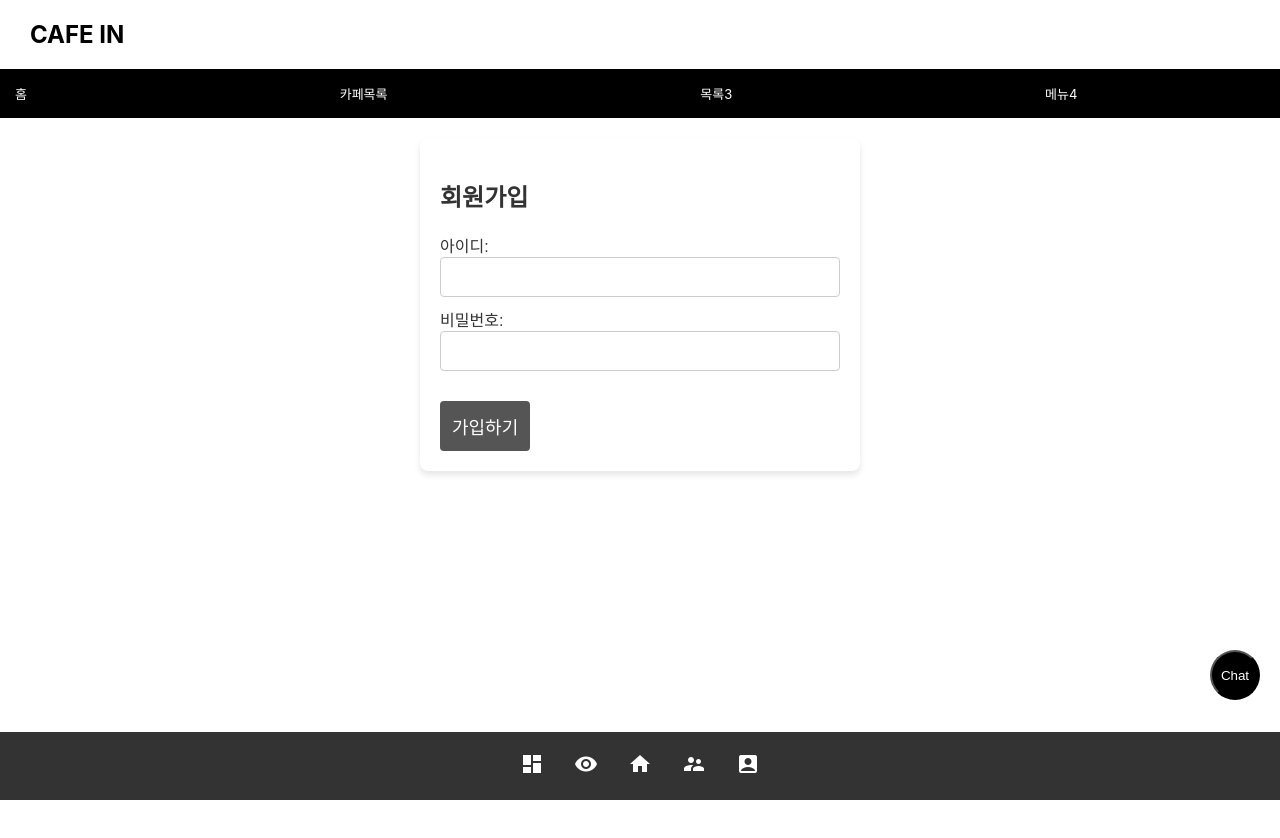
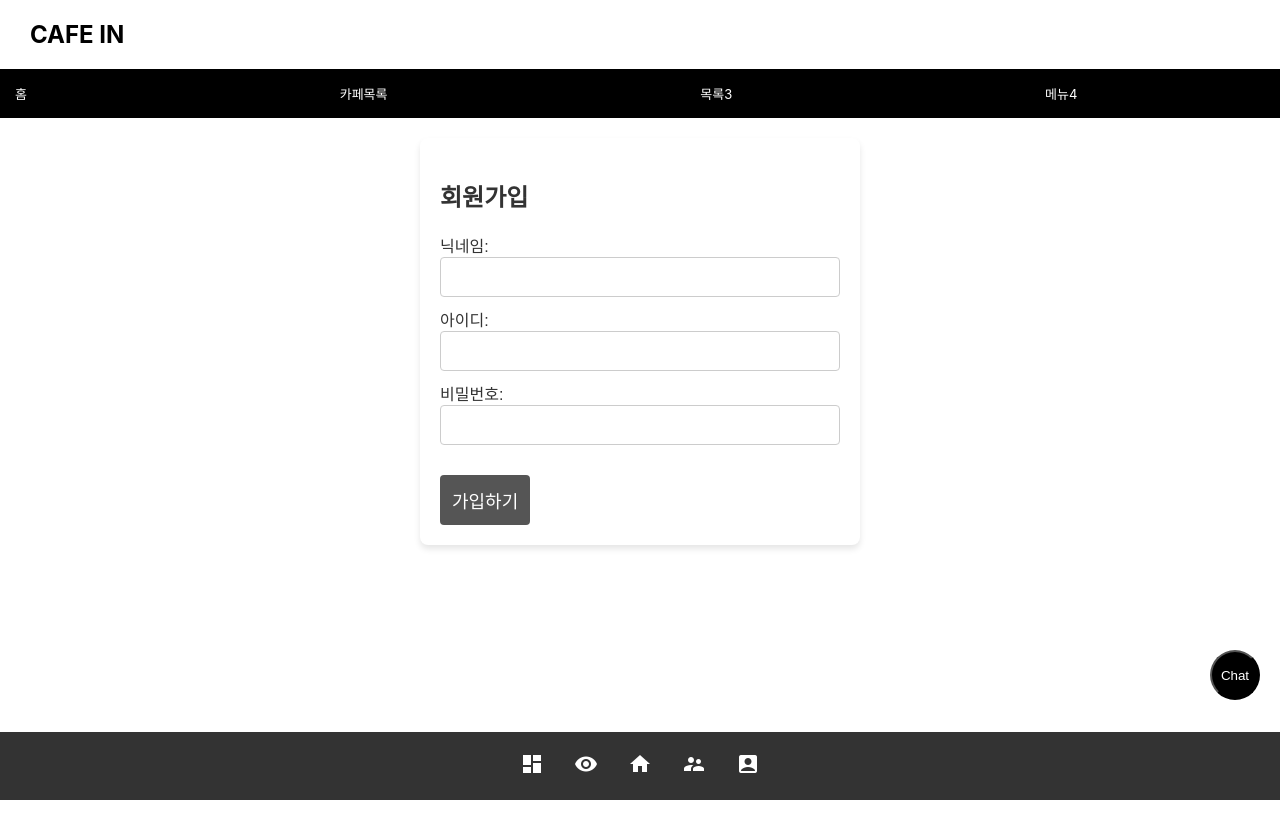
Before and after one commit to hyeongjun6364/SoftwareProject_CafeIn, a React (Create React App) app in the folder cafein/: page /signup in a window 1280 px wide. Shown: the top 838 px of the page. Built offline with nearby package versions, Linux system fonts and the light colour scheme.

Commit message:
닉네임 업데이트

```diff
--- a/cafein/src/page/mypage/signup.jsx
+++ b/cafein/src/page/mypage/signup.jsx
@@ -75,16 +75,87 @@
 
 // export default SignUp
 
+// import React, { useState } from "react"
+// import "../../style/mypage/signup.scss" // 스타일 파일 임포트
+// import axios from "axios"
+// import Question from "./question"
+
+// const SignUp = () => {
+//   const [username, setUsername] = useState("")
+//   const [password, setPassword] = useState("")
+//   const [isRegistered, setIsRegistered] = useState(false)
+//   const [registeredUsername, setRegisteredUsername] = useState("") // 추가: 등록된 사용자 아이디 저장
+
+//   const handleSignUp = async () => {
+//     try {
+//       const response = await axios.post(
+//         "http://localhost:4000/api/auth/register",
+//         {
+//           username,
+//           password,
+//         }
+//       )
+
+//       // 요청이 성공하면 서버에서 반환한 응답을 확인하고 상태를 업데이트합니다.
+//       if (response.status === 200) {
+//         setIsRegistered(true) // 계정 생성 성공
+//         setRegisteredUsername(username) // 등록된 사용자 아이디 저장
+//         alert("회원가입에 성공했습니다!")
+//       }
+//     } catch (error) {
+//       alert("회원가입에 실패했습니다.")
+//       console.error("회원가입 오류:", error)
+//       setIsRegistered(false) // 오류 발생 시 계정 생성 실패
+//     }
+//   }
+
+//   return (
+//     <div className="signup-container">
+//       {isRegistered ? (
+//         <Question username={registeredUsername} />
+//       ) : (
+//         <div className="signup-form-container">
+//           <h2 className="signup-ok-text">회원가입</h2>
+//           <div>
+//             <label className="signup-content-text">아이디:</label>
+//             <input
+//               className="signup-input"
+//               type="text"
+//               value={username}
+//               onChange={(e) => setUsername(e.target.value)}
+//             />
+//           </div>
+//           <div>
+//             <label className="signup-content-text">비밀번호:</label>
+//             <input
+//               className="signup-input"
+//               type="password"
+//               value={password}
+//               onChange={(e) => setPassword(e.target.value)}
+//             />
+//           </div>
+//           <button className="signup-button" onClick={handleSignUp}>
+//             가입하기
+//           </button>
+//         </div>
+//       )}
+//     </div>
+//   )
+// }
+
+// export default SignUp
+
 import React, { useState } from "react"
-import "../../style/mypage/signup.scss" // 스타일 파일 임포트
+import "../../style/mypage/signup.scss"
 import axios from "axios"
 import Question from "./question"
 
 const SignUp = () => {
   const [username, setUsername] = useState("")
+  const [loginid, setLoginid] = useState("") // 아이디 입력 추가
   const [password, setPassword] = useState("")
   const [isRegistered, setIsRegistered] = useState(false)
-  const [registeredUsername, setRegisteredUsername] = useState("") // 추가: 등록된 사용자 아이디 저장
+  const [registeredUsername, setRegisteredUsername] = useState("")
 
   const handleSignUp = async () => {
     try {
@@ -92,20 +163,20 @@ const SignUp = () => {
         "http://localhost:4000/api/auth/register",
         {
           username,
+          loginid,
           password,
         }
       )
 
-      // 요청이 성공하면 서버에서 반환한 응답을 확인하고 상태를 업데이트합니다.
       if (response.status === 200) {
-        setIsRegistered(true) // 계정 생성 성공
-        setRegisteredUsername(username) // 등록된 사용자 아이디 저장
+        setIsRegistered(true)
+        setRegisteredUsername(username)
         alert("회원가입에 성공했습니다!")
       }
     } catch (error) {
       alert("회원가입에 실패했습니다.")
       console.error("회원가입 오류:", error)
-      setIsRegistered(false) // 오류 발생 시 계정 생성 실패
+      setIsRegistered(false)
     }
   }
 
@@ -117,12 +188,22 @@ const SignUp = () => {
         <div className="signup-form-container">
           <h2 className="signup-ok-text">회원가입</h2>
           <div>
-            <label className="signup-content-text">아이디:</label>
+            <label className="signup-content-text">닉네임:</label>
             <input
               className="signup-input"
               type="text"
               value={username}
               onChange={(e) => setUsername(e.target.value)}
+            />
+          </div>
+          <div>
+            <label className="signup-content-text">아이디:</label>{" "}
+            {/* 아이디 입력 추가 */}
+            <input
+              className="signup-input"
+              type="text"
+              value={loginid}
+              onChange={(e) => setLoginid(e.target.value)}
             />
           </div>
           <div>
```
Also changed, not shown: cafein/src/page/mypage/login.jsx (+183 -6 lines).
